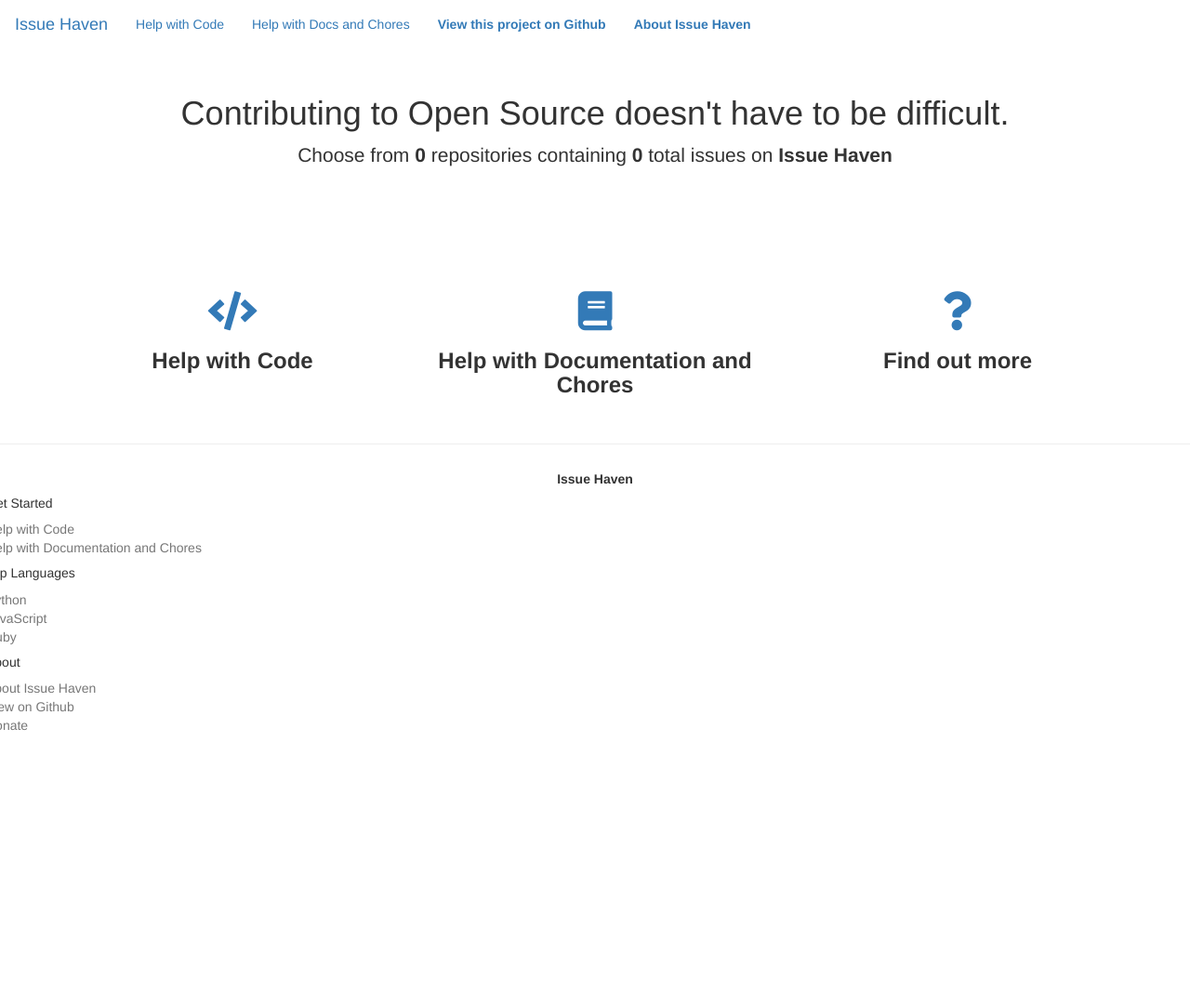
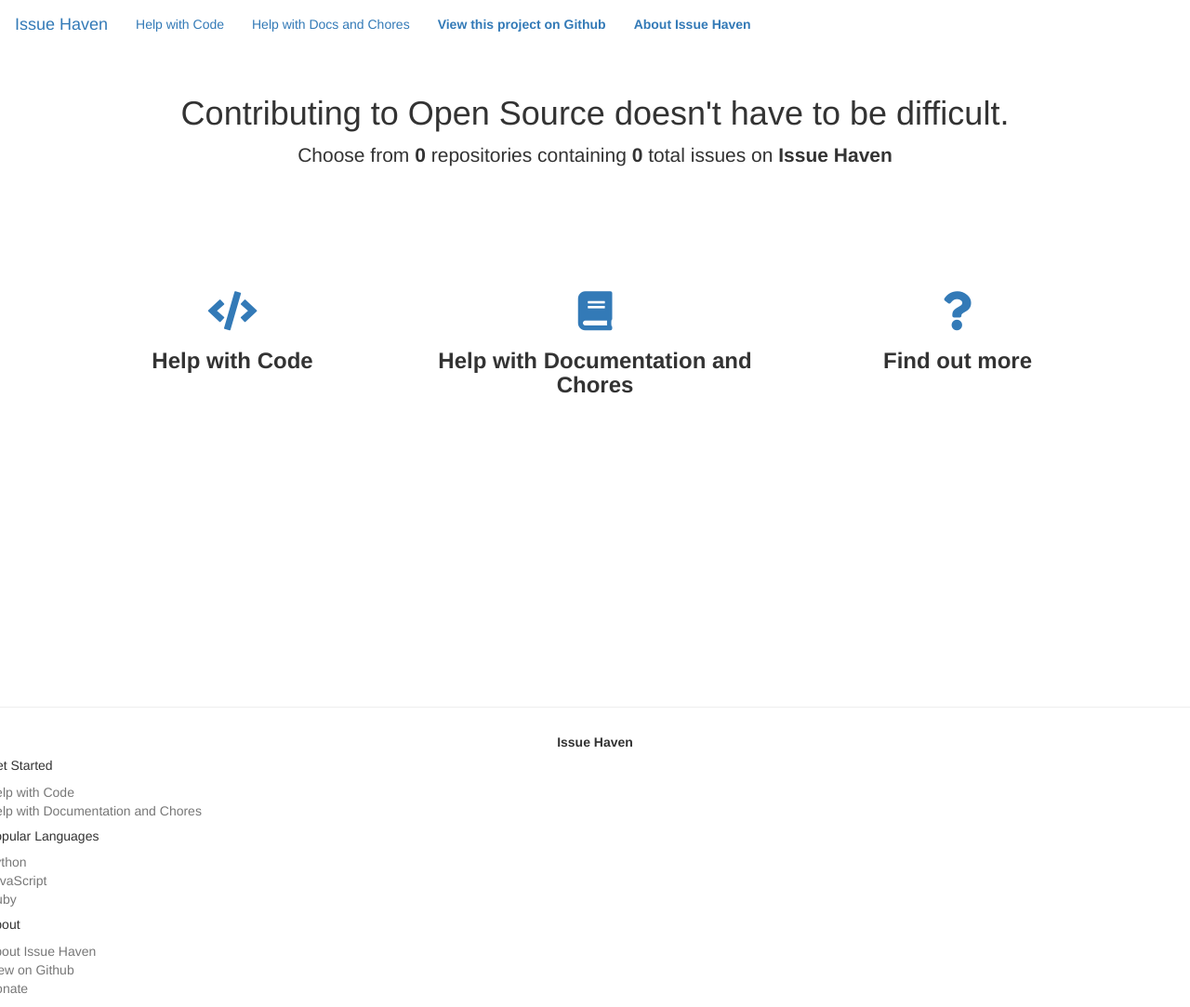
Before and after one commit to MattAlp/IssueHaven, a Flask app: page / in a window 1280 px wide. Shown: the whole page at 93% size. Before the commit the page ends 786 px from the top, so only its background shows below. Run offline with Flask 2, Linux system fonts and the light colour scheme; data that the repository does not hold is empty; some libraries are stand-ins or nearby versions.

Commit message:
Fixed footer and content overlap on smaller resolutions and screens
Took 36 minutes

```diff
--- a/server/static/addons.css
+++ b/server/static/addons.css
@@ -14,10 +14,20 @@
 .bottom30 { margin-bottom:30px; }
 .container-margin-bottom { margin-bottom:8em; }
 
-/* Sticky footer styles from Bootstrap examples
+/* Sticky footer styles from Bootstrap examples and https://stackoverflow.com/a/21934220
 -------------------------------------------------- */
+html {
+  position: relative;
+  min-height: 100%;
+}
+body {
+  /* Margin bottom by footer height */
+  margin-bottom: 90px;
+}
 .footer {
   position: absolute;
   bottom: 0;
   width: 100%;
+  /* Set the fixed height of the footer here */
+  height: 60px;
 }
--- a/server/templates/index.jinja2
+++ b/server/templates/index.jinja2
@@ -47,7 +47,7 @@
                 </ul>
             </div>
             <div class="col-4 col-md">
-                <h5>Top Languages</h5>
+                <h5>Popular Languages</h5>
                 <ul class="list-unstyled text-small">
                     <li><a class="text-muted" href={{ url_for("show_issues", language="py") }}>Python</a></li>
                     <li><a class="text-muted" href={{ url_for("show_issues", language="js") }}>JavaScript</a></li>
```
